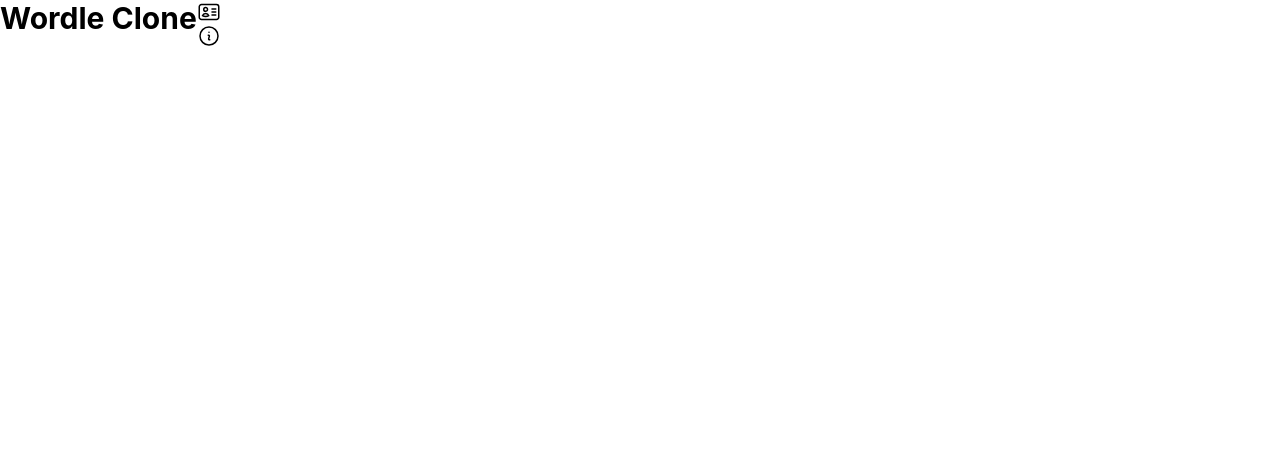
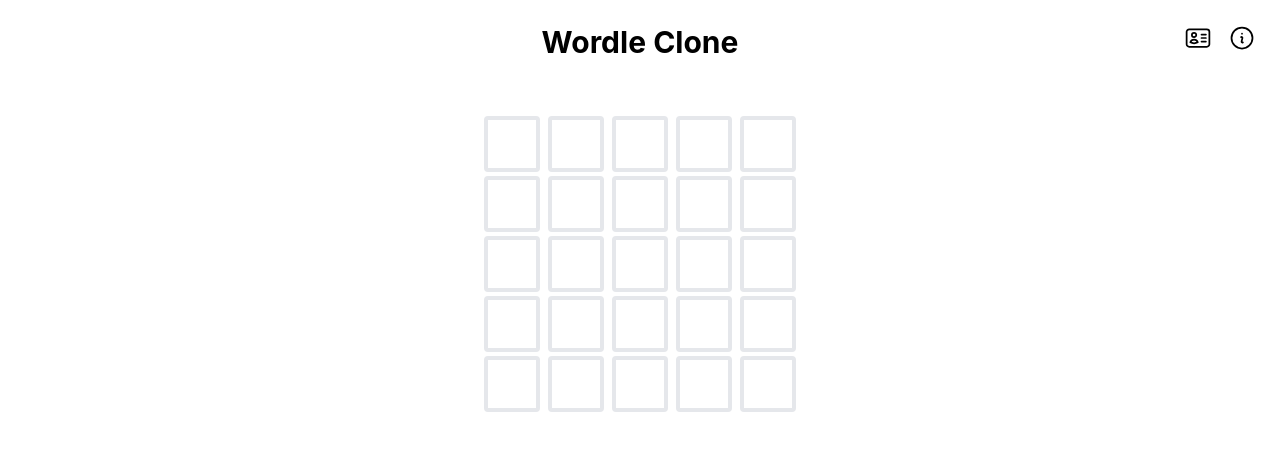
Before and after one commit to Ollynov/wrdle, a React (Create React App) app: page / in a window 1280 px wide. Shown: the top 450 px of the page. Built offline with nearby package versions, Linux system fonts and the light colour scheme; the HTML template or start-up script is replaced by a standard one.

Commit message:
created empty 5 by 5 rows, still no functionality

```diff
--- a/src/App.js
+++ b/src/App.js
@@ -1,11 +1,13 @@
 import logo from "./logo.svg";
 import "./App.css";
 import { Navbar } from "./components/Navbar";
+import { Display } from "./components/mainDisplay/Display";
 
 function App() {
   return (
     <div className="App">
       <Navbar />
+      <Display />
     </div>
   );
 }
--- a/src/components/Navbar.js
+++ b/src/components/Navbar.js
@@ -5,15 +5,15 @@
 
 export const Navbar = () => {
   return (
-    <div className="flex flex-row">
-      <h1 className="text-3xl font-bold ">Wordle Clone</h1>
-      <div>
+    <div className="flex flex-row  py-6">
+      <h1 className="text-3xl font-bold w-full m-auto">Wordle Clone</h1>
+      <div className="w-20 flex flex-row right-4 fixed">
         <IdentificationIcon
-          className="mr-3 h-6 w-6 cursor-pointer"
+          className="w-7 cursor-pointer mr-4"
           // onClick={() => setModal(true)}
         />
         <InformationCircleIcon
-          className="h-6 w-6 cursor-pointer"
+          className="w-7 cursor-pointer"
           // onClick={() => setModal(true)}
         />
       </div>
--- /dev/null
+++ b/src/components/mainDisplay/Display.js
@@ -0,0 +1,14 @@
+import { NUM_OF_ATTEMPTS } from "./../../data/constants";
+import { SingleRow } from "./SingleRow";
+
+export const Display = () => {
+  const standardRows = Array.from(Array(NUM_OF_ATTEMPTS));
+
+  return (
+    <div className="mt-8">
+      {standardRows.map((_, i) => (
+        <SingleRow key={i} />
+      ))}
+    </div>
+  );
+};
--- /dev/null
+++ b/src/components/mainDisplay/SingleRow.js
@@ -0,0 +1,19 @@
+export const Cell = ({ value }) => {
+  return (
+    <div className="w-14 h-14 border-solid border-4 flex items-center justify-center mx-1 text-4xl font-bold rounded">
+      <div className="letter-container">{value}</div>
+    </div>
+  );
+};
+
+export const SingleRow = () => {
+  const allCells = Array.from(Array(5));
+
+  return (
+    <div className="mb-1 flex justify-center">
+      {allCells.map((_, i) => (
+        <Cell key={i} />
+      ))}
+    </div>
+  );
+};
--- /dev/null
+++ b/src/data/constants.js
@@ -0,0 +1 @@
+export const NUM_OF_ATTEMPTS = 5;
```
